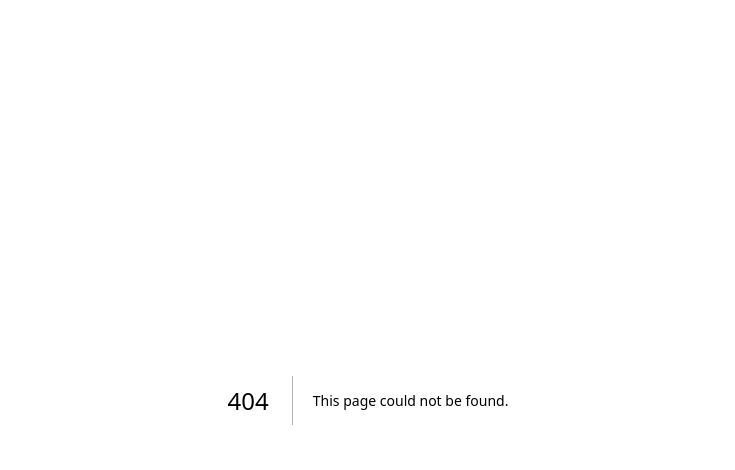
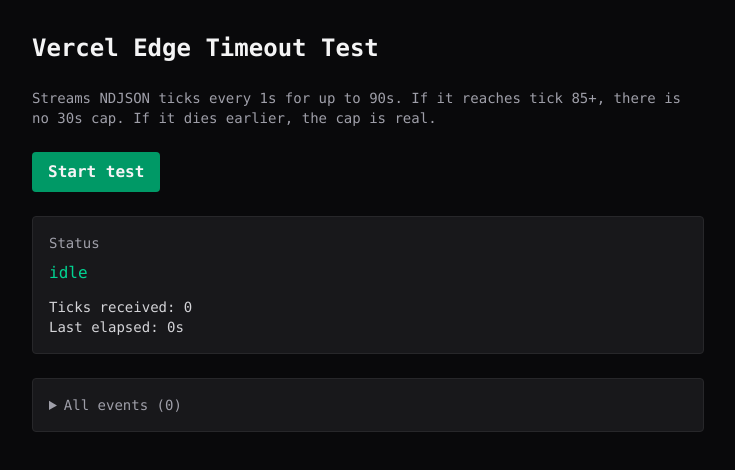
Before and after one commit to aamonterroso/reponboard-ai, a Next.js app in the folder apps/web/: page /timeout-test in a window 1280 px wide. Before the commit this address had no page. Shown: the top 470 px of the page, without its empty margins (272-1007 px from the left). Built offline with nearby package versions, Linux system fonts and the light colour scheme.

Commit message:
experiment: add Edge runtime timeout test endpoint

```diff
--- /dev/null
+++ b/apps/web/app/api/timeout-test/route.ts
@@ -0,0 +1,41 @@
+export const runtime = 'edge'
+
+export async function GET(): Promise<Response> {
+  const encoder = new TextEncoder()
+  const startedAt = Date.now()
+
+  const stream = new ReadableStream({
+    async start(controller) {
+      try {
+        for (let i = 1; i <= 90; i++) {
+          const elapsed = ((Date.now() - startedAt) / 1000).toFixed(2)
+          const event = { tick: i, elapsedSeconds: Number(elapsed) }
+          controller.enqueue(encoder.encode(JSON.stringify(event) + '\n'))
+          await new Promise((resolve) => setTimeout(resolve, 1000))
+        }
+        const finalElapsed = ((Date.now() - startedAt) / 1000).toFixed(2)
+        controller.enqueue(
+          encoder.encode(
+            JSON.stringify({ done: true, totalSeconds: Number(finalElapsed) }) + '\n'
+          )
+        )
+      } catch (err) {
+        controller.enqueue(
+          encoder.encode(
+            JSON.stringify({ error: String(err) }) + '\n'
+          )
+        )
+      } finally {
+        controller.close()
+      }
+    },
+  })
+
+  return new Response(stream, {
+    headers: {
+      'Content-Type': 'application/x-ndjson',
+      'Cache-Control': 'no-store',
+      'X-Accel-Buffering': 'no',
+    },
+  })
+}
--- /dev/null
+++ b/apps/web/app/timeout-test/page.tsx
@@ -0,0 +1,117 @@
+'use client'
+
+import { useState } from 'react'
+
+interface Tick {
+  tick?: number
+  elapsedSeconds?: number
+  done?: boolean
+  totalSeconds?: number
+  error?: string
+}
+
+export default function TimeoutTestPage(): React.JSX.Element {
+  const [ticks, setTicks] = useState<Tick[]>([])
+  const [status, setStatus] = useState<'idle' | 'running' | 'done' | 'error'>('idle')
+  const [errorMsg, setErrorMsg] = useState<string | null>(null)
+
+  async function run(): Promise<void> {
+    setTicks([])
+    setStatus('running')
+    setErrorMsg(null)
+
+    let terminal: 'done' | 'error' | null = null
+
+    try {
+      const res = await fetch('/api/timeout-test')
+      if (!res.body) throw new Error('No response body')
+
+      const reader = res.body.getReader()
+      const decoder = new TextDecoder()
+      let buffer = ''
+
+      while (true) {
+        const { done, value } = await reader.read()
+        if (done) break
+        buffer += decoder.decode(value, { stream: true })
+        const lines = buffer.split('\n')
+        buffer = lines.pop() ?? ''
+        for (const line of lines) {
+          if (!line.trim()) continue
+          try {
+            const event = JSON.parse(line) as Tick
+            setTicks((prev) => [...prev, event])
+            if (event.done) {
+              terminal = 'done'
+              setStatus('done')
+            }
+            if (event.error) {
+              terminal = 'error'
+              setStatus('error')
+              setErrorMsg(event.error)
+            }
+          } catch {
+            // ignore parse errors
+          }
+        }
+      }
+
+      if (terminal === null) {
+        setStatus('done')
+      }
+    } catch (err) {
+      setStatus('error')
+      setErrorMsg(err instanceof Error ? err.message : String(err))
+    }
+  }
+
+  const lastTick = ticks[ticks.length - 1]
+  const lastElapsed = lastTick?.elapsedSeconds ?? lastTick?.totalSeconds ?? 0
+
+  return (
+    <main className="min-h-screen bg-zinc-950 text-zinc-100 p-8 font-mono">
+      <div className="max-w-2xl mx-auto flex flex-col gap-6">
+        <h1 className="text-2xl font-bold">Vercel Edge Timeout Test</h1>
+        <p className="text-sm text-zinc-400">
+          Streams NDJSON ticks every 1s for up to 90s. If it reaches tick 85+,
+          there is no 30s cap. If it dies earlier, the cap is real.
+        </p>
+
+        <button
+          onClick={() => void run()}
+          disabled={status === 'running'}
+          className="bg-emerald-600 hover:bg-emerald-700 disabled:bg-zinc-700 px-4 py-2 rounded font-semibold w-fit"
+        >
+          {status === 'running' ? 'Running...' : 'Start test'}
+        </button>
+
+        <div className="border border-zinc-800 rounded p-4 bg-zinc-900">
+          <div className="text-sm text-zinc-400 mb-2">Status</div>
+          <div className="text-emerald-400">{status}</div>
+          {errorMsg && (
+            <div className="text-red-400 text-sm mt-2">{errorMsg}</div>
+          )}
+          <div className="text-zinc-300 text-sm mt-3">
+            Ticks received: {ticks.length}
+          </div>
+          <div className="text-zinc-300 text-sm">
+            Last elapsed: {lastElapsed}s
+          </div>
+        </div>
+
+        <details className="border border-zinc-800 rounded p-4 bg-zinc-900">
+          <summary className="cursor-pointer text-sm text-zinc-400">
+            All events ({ticks.length})
+          </summary>
+          <pre className="text-xs mt-3 max-h-96 overflow-auto">
+            {ticks.map((t, i) => (
+              <div key={i} className="text-zinc-300">
+                {JSON.stringify(t)}
+              </div>
+            ))}
+          </pre>
+        </details>
+      </div>
+    </main>
+  )
+}
```
